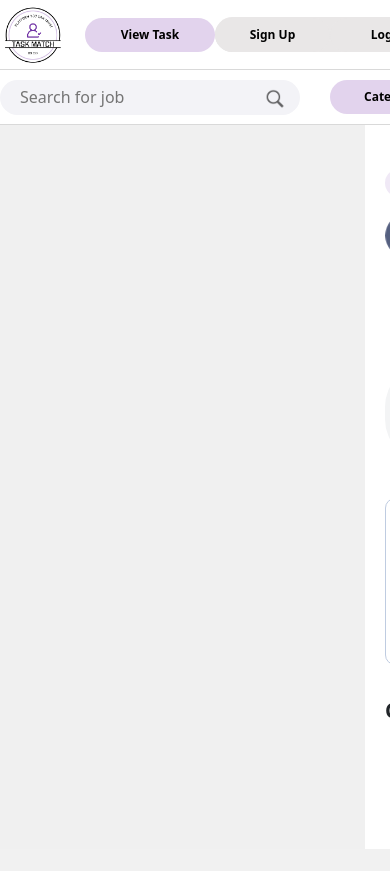
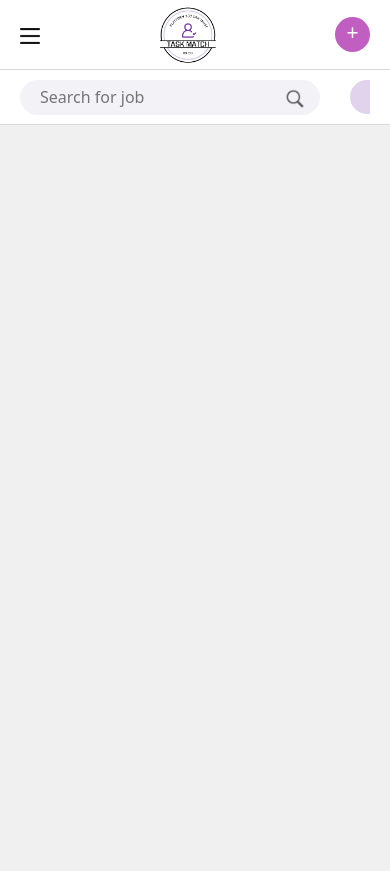
Before and after one commit to susantoferry/isit950-project, a Django app: page /tasks/1 in a window 390 px wide; the page is wider, and only the part inside the window is pictured. Before the commit the page ends 849 px from the top of that part, so only its background shows below. Run offline with Django 4.2, Linux system fonts and the light colour scheme; data that the repository does not hold is empty; some libraries are stand-ins or nearby versions.

Commit message:
fix mobile resp on main navbar

```diff
--- a/frontend/static/css/styles.css
+++ b/frontend/static/css/styles.css
@@ -228,6 +228,7 @@ input:focus, textarea:focus {
 
 .task-list {
     width: 365px;
+    transition: left .5s ease-in;
 }
 
 .list-scroll-effect {
@@ -244,7 +245,7 @@ input:focus, textarea:focus {
 .task-card {
     position: relative;
     -webkit-box-pack: justify;
-    justify-content: space-around;
+    justify-content: space-between;
     min-height: 140px;
     padding: 12px 16px;
     border-radius: 12px;
@@ -495,6 +496,117 @@ span.offer-count {
     letter-spacing: 1px;
     text-transform: uppercase;
     font-weight: 600;
+}
+
+.navbar-section-collapse {
+    display: flex!important;
+    justify-content: space-between;
+    width: 100%;
+    -ms-flex-preferred-size: 100%;
+    flex-basis: 100%;
+    -ms-flex-positive: 1;
+    flex-grow: 1;
+    -ms-flex-align: center;
+    align-items: center;
+}
+
+@media screen and (max-width: 1023px) {
+    .overlay-navbar-top, .overlay-navbar {
+        padding: 0 20px;
+    }
+
+    .task-list {
+        width: 100%;
+    }
+
+    .task-content {
+        width: 100%;
+        margin: 0;
+    }
+
+    .task-content {
+        position: relative;
+        width: 100%;
+        margin: 0 auto;
+        padding: 10px 25px;
+    }
+
+    .task-detail-container {
+        position: absolute;
+        bottom: 0;
+        top: 0;
+        left: 0;
+    }
+
+    .task-card {
+        padding: 12px 25px;
+    }
+}
+
+
+@media not all and (min-width: 646px) {
+    .navbar-section-collapse {
+        display: flex!important;
+        flex-basis: auto;
+    }
+
+    .main-navbar {
+        display: none!important;
+    }
+}
+
+.space-bt {
+    display: flex;
+    justify-content: space-between;
+}
+
+.btn-circle {
+    position: relative;
+    display: block;
+    background: #c15ec1;
+    border-radius: 157px;
+    width: 35px;
+    height: 35px;
+    text-align: center;
+    font-size: 21px;
+    color: white;
+}
+
+@media not all and (max-width: 645.98px) {
+
+    .main-navbar-sm {
+        display: none!important;
+    }
+
+    .space-bt {
+        display: flex;
+        justify-content: space-between;
+    }
+
+}
+
+
+@media screen and (max-width:767px) {
+    .task-list {
+        height: 100%;
+        overflow: auto;
+        width: 100%;
+    }
+
+    .task-content-overlay {
+        display: block;
+        height: calc(100vh - 118px);
+        overflow: hidden;
+      }
+
+    .task-detail-container {
+        /* bottom: 0;
+        left: 0;
+        position: absolute;
+        right: 0;
+        top: 0; */
+        display: none;
+    }
 }
 
 
--- a/frontend/templates/isit950/layout.html
+++ b/frontend/templates/isit950/layout.html
@@ -8,7 +8,8 @@
         <meta http-equiv="Content-Language" content="en">
         <meta http-equiv="Content-Type" content="text/html; charset=utf-8"/>
         <title>ISIT950 Group Project</title>
-        <meta name="viewport" content="width=device-width, initial-scale=1.0">
+        <meta name="viewport" content="width=device-width, minimum-scale=1.0, maximum-scale=1.0"/>
+        <meta name="apple-mobile-web-app-capable" content="yes"/>
         <meta name="msapplication-tap-highlight" content="no">
         <link href="https://cdn.jsdelivr.net/npm/bootstrap@5.2.3/dist/css/bootstrap.min.css" rel="stylesheet" integrity="sha384-rbsA2VBKQhggwzxH7pPCaAqO46MgnOM80zW1RWuH61DGLwZJEdK2Kadq2F9CUG65" crossorigin="anonymous">
         <link rel="stylesheet" href="https://cdnjs.cloudflare.com/ajax/libs/font-awesome/6.3.0/css/all.min.css" integrity="sha512-SzlrxWUlpfuzQ+pcUCosxcglQRNAq/DZjVsC0lE40xsADsfeQoEypE+enwcOiGjk/bSuGGKHEyjSoQ1zVisanQ==" crossorigin="anonymous" referrerpolicy="no-referrer" />
--- a/frontend/templates/isit950/navbar.html
+++ b/frontend/templates/isit950/navbar.html
@@ -1,24 +1,24 @@
 {% block body %}
 
 <nav>
-    <!-- 6E27A3 -->
     <div class="main-navbar">
         <div class="overlay-navbar-top line-hz-navbar">
             <div class="navbar-container">
                 <a href="{% url 'index' %}">
                     <img src="/static/images/logo.png" alt="LOGO" width="65px">
                 </a>
+                <div class="collapse navbar-section-collapse">
                     <div class="navbar-section">
                         <div class="flex-col nav-left nav-item ml20">
                             <div>
-                            <a href="{% url 'create_task' %}" class="button btnprimary btnnavtop" >View Task</a>
+                                <a href="{% url 'create_task' %}" class="button btnprimary btnnavtop">View Task</a>
                             </div>
                             {% if request.user.is_authenticated %}
                             <div>
-                            <a href="{% url 'my_task' %}" class="button btnprimary btnnavtop" >My Task</a>
+                                <a href="{% url 'my_task' %}" class="button btnprimary btnnavtop">My Task</a>
                             </div>
                             <div>
-                            <a href="{% url 'create_task' %}" class="button btnprimary btnnavtop" >Post Task</a>
+                                <a href="{% url 'create_task' %}" class="button btnprimary btnnavtop">Post Task</a>
                             </div>
                             {% endif %}
                         </div>
@@ -35,13 +35,15 @@
                                 <span class="notif-num">1</span>
                             </div>
 
-                            <div class="dropdown-menu-acc1 acc-container1 acc-menu-pos1" style="color: #000; display: none;">
+                            <div class="dropdown-menu-acc1 acc-container1 acc-menu-pos1"
+                                style="color: #000; display: none;">
                                 <div style="width: 100%;">
                                     <div style="background: #ffdbff;">
                                         <div style="display: flex; align-items: center; padding: 10px 20px;">
                                             <div><i class="fa-sharp fa-regular fa-bell fa-xl"></i></div>
                                             <div style="margin-left: 15px;">
-                                                <span>Ferry S. leave a comments on your posted task “ Replace a new curtain”</span>
+                                                <span>Ferry S. leave a comments on your posted task “ Replace a new
+                                                    curtain”</span>
                                             </div>
                                         </div>
                                     </div>
@@ -49,7 +51,8 @@
                                         <div style="display: flex; align-items: center; padding: 10px 20px;">
                                             <div><i class="fa-sharp fa-regular fa-bell fa-xl"></i></div>
                                             <div style="margin-left: 15px;">
-                                                <span>Ferry S. leave a comments on your posted task “ Replace a new curtain”</span>
+                                                <span>Ferry S. leave a comments on your posted task “ Replace a new
+                                                    curtain”</span>
                                             </div>
                                         </div>
                                     </div>
@@ -57,7 +60,8 @@
                                         <div style="display: flex; align-items: center; padding: 10px 20px;">
                                             <div><i class="fa-sharp fa-regular fa-bell fa-xl"></i></div>
                                             <div style="margin-left: 15px;">
-                                                <span>Ferry S. leave a comments on your posted task “ Replace a new curtain”</span>
+                                                <span>Ferry S. leave a comments on your posted task “ Replace a new
+                                                    curtain”</span>
                                             </div>
                                         </div>
                                     </div>
@@ -65,7 +69,8 @@
                                         <div style="display: flex; align-items: center; padding: 10px 20px;">
                                             <div><i class="fa-sharp fa-regular fa-bell fa-xl"></i></div>
                                             <div style="margin-left: 15px;">
-                                                <span>Ferry S. leave a comments on your posted task “ Replace a new curtain”</span>
+                                                <span>Ferry S. leave a comments on your posted task “ Replace a new
+                                                    curtain”</span>
                                             </div>
                                         </div>
                                     </div>
@@ -73,7 +78,8 @@
                                         <div style="display: flex; align-items: center; padding: 10px 20px;">
                                             <div><i class="fa-sharp fa-regular fa-bell fa-xl"></i></div>
                                             <div style="margin-left: 15px;">
-                                                <span>Ferry S. leave a comments on your posted task “ Replace a new curtain”</span>
+                                                <span>Ferry S. leave a comments on your posted task “ Replace a new
+                                                    curtain”</span>
                                             </div>
                                         </div>
                                     </div>
@@ -81,11 +87,13 @@
                                         <div style="display: flex; align-items: center; padding: 10px 20px;">
                                             <div><i class="fa-sharp fa-regular fa-bell fa-xl"></i></div>
                                             <div style="margin-left: 15px;">
-                                                <span>Ferry S. leave a comments on your posted task “ Replace a new curtain”</span>
+                                                <span>Ferry S. leave a comments on your posted task “ Replace a new
+                                                    curtain”</span>
                                             </div>
                                         </div>
                                     </div>
-                                    <div style="text-align: right; position: relative; padding: 5px 20px;color: #5d5757;">
+                                    <div
+                                        style="text-align: right; position: relative; padding: 5px 20px;color: #5d5757;">
                                         <span>See all</span>
                                     </div>
                                 </div>
@@ -94,7 +102,8 @@
                         <div>
                             <div class="btn-group">
                                 <a class="dropdown-acc">
-                                    <img width="60" class="rounded-circle bd-img" src="/static/images/profiles/Hansel.png" alt="">
+                                    <img width="60" class="rounded-circle bd-img"
+                                        src="/static/images/profiles/Hansel.png" alt="">
                                 </a>
                                 <div class="dropdown-menu-acc acc-container acc-menu-pos">
                                     <div class="dropdown-menu-header">
@@ -103,7 +112,8 @@
                                                 <div class="widget-content p-0">
                                                     <div class="widget-content-left">
                                                         <img src="/static/images/logo.png" alt="LOGO" width="90">
-                                                        <div style="font-size: 1rem;font-weight: 600;color: #000;margin-top: 10px;">
+                                                        <div
+                                                            style="font-size: 1rem;font-weight: 600;color: #000;margin-top: 10px;">
                                                             {{ request.user.first_name }} {{ request.user.last_name }}
                                                         </div>
                                                     </div>
@@ -118,7 +128,8 @@
                                     <a href="{% url 'profile' %}" class="dropdown-item">Payment History</a>
                                     <a href="{% url 'create_task' %}" class="dropdown-item">
                                         <span>Settings</span>
-                                        <i class='bx bxs-chevron-down arrow' style="position: absolute; right: 20px;"></i>
+                                        <i class='bx bxs-chevron-down arrow'
+                                            style="position: absolute; right: 20px;"></i>
                                     </a>
 
                                     <a href="{% url 'logout' %}" class="dropdown-item">Logout</a>
@@ -127,7 +138,8 @@
                         </div>
                     </div>
                     {% else %}
-                <div style="display: flex;justify-content: center;align-items: center;background: #E9E7E7;border-radius: 60px;height: 35px; margin-right:5px;">
+                    <div
+                        style="display: flex;justify-content: center;align-items: center;background: #E9E7E7;border-radius: 60px;height: 35px; margin-right:5px;">
                         <div>
                             <a href="{% url 'create_task' %}" class="button btnsecondary">Sign Up</a>
                         </div>
@@ -137,18 +149,40 @@
                     </div>
 
                     {% endif %}
-
+                </div>
+            </div>
+        </div>
     </div>
 
+    <!-- For Small Screen -->
+    <div class="main-navbar-sm">
+        <div class="overlay-navbar-top line-hz-navbar">
+            <div class="navbar-container space-bt">
+                <div>
+                    <button style="background: none;">
+                        <img src="/static/images/hamburger.png" width="20px" alt="">
+                    </button>
                 </div>
-
+                <div>
+                    <a href="{% url 'index' %}">
+                        <img src="/static/images/logo.png" alt="LOGO" width="65px">
+                    </a>
+                </div>
+                <div>
+                    <div>
+                        <a href="{% url 'create_task' %}" class="btn-circle">+</a>
+                    </div>
+                </div>
+            </div>
+        </div>
     </div>
     {% if not 'account' in request.path %}
     <div class="second-navbar">
         <div class="overlay-navbar">
-            <div class="navbar-container">
+            <div class="navbar-container" style="overflow-x: auto;overflow-y: hidden;">
                 <div class="pos-rel">
-                    <input type="text" class="search-input{% if type == 'myTask' %} my-task{% endif %}" placeholder="Search for job">
+                    <input type="text" class="search-input{% if type == 'myTask' %} my-task{% endif %}"
+                        placeholder="Search for job">
                     <button class="btn-search-nav">
                         <img src="../../static/images/search-icon.png" alt="search-icon">
                     </button>
--- a/frontend/templates/isit950/task_detail.html
+++ b/frontend/templates/isit950/task_detail.html
@@ -96,7 +96,7 @@
                     <span>Description</span>
                 </div>
                 <div>
-                    <span id="taskDesc" style="line-height: 10px;margin-bottom: 30px;display: block;">
+                    <span id="taskDesc" style="margin-bottom: 30px;display: block;">
                         {{ taskDetail.description | safe | linebreaks }}
                     </span>
                 </div>
--- a/frontend/views.py
+++ b/frontend/views.py
@@ -23,7 +23,7 @@ def profile(request):
 def tasks(request):
     taskResp = requests.get(restServer + "task")
     tasks = taskResp.json()
-
+    print(tasks)
     firstTaskDetail = tasks[0]["id"]
     taskDetailResp = requests.get(restServer + 'task/' + str(firstTaskDetail))
     taskDetail = taskDetailResp.json()
```
Also changed, not shown: backend/models.py (+7 -7 lines), backend/migrations/0032_alter_user_img_background_alter_user_img_profile_and_more.py (added), backend/migrations/0033_alter_user_rating.py (added), backend/migrations/0034_alter_task_user_provider.py (added), backend/migrations/0035_alter_task_create_date_alter_task_modify_date.py (added), frontend/static/images/hamburger.png (added). Lines whose indentation alone changed are shown as unchanged.
